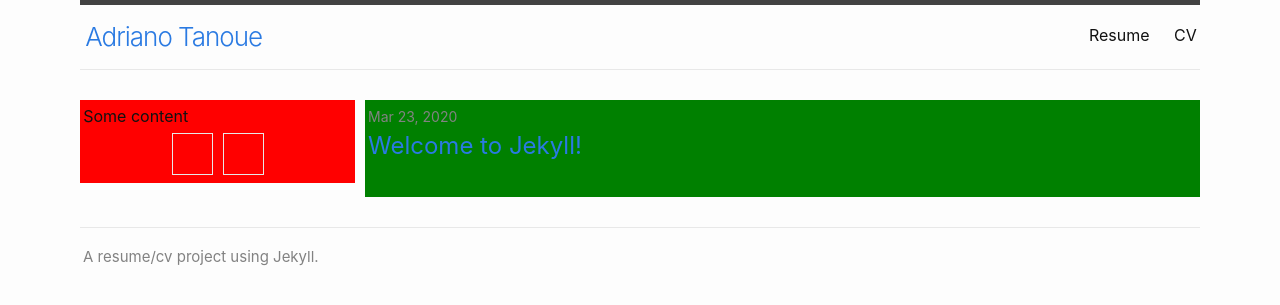
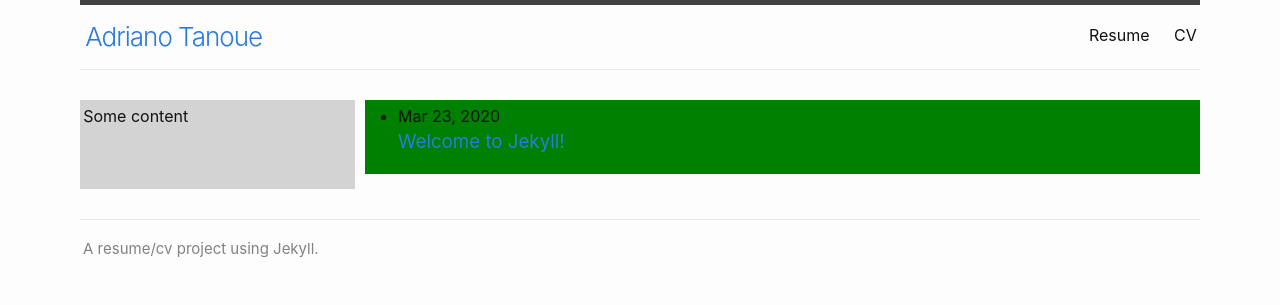
Before and after one commit to nu75h311/nu75h311.github.io, a Jekyll site: the page built from index.md, in a window 1280 px wide. Shown: the top 305 px of the page. Built offline with Jekyll 4.4.1, drawn with Linux system fonts in a browser that asks for light colours.

Commit message:
social icons

```diff
--- a/_includes/social.html
+++ b/_includes/social.html
@@ -2,12 +2,12 @@
 
 <ul class="social-media-list">
   {%- if social.github -%}<li><a rel="me" href="https://github.com/{{ social.github | cgi_escape | escape }}"
-      title="{{ social.github | escape }}"><svg class="svg-icon grey">
+      title="{{ social.github | escape }}"><svg class="svg-icon">
         <use xlink:href="{{ '/assets/minima-social-icons.svg#github' | relative_url }}"></use>
       </svg></a></li>{%- endif -%}
   {%- if social.linkedin -%}<li><a rel="me"
       href="https://www.linkedin.com/in/{{ social.linkedin | cgi_escape | escape }}"
-      title="{{ social.linkedin | escape }}"><svg class="svg-icon grey">
+      title="{{ social.linkedin | escape }}"><svg class="svg-icon">
         <use xlink:href="{{ '/assets/minima-social-icons.svg#linkedin' | relative_url }}"></use>
       </svg></a></li>{%- endif -%}
 </ul>
--- a/_sass/minima/_base.scss
+++ b/_sass/minima/_base.scss
@@ -228,28 +228,21 @@ pre {
  * Wrapper
  */
 .wrapper {
-  width  : 100%;
+  width: 100%;
 }
 
 
 /**
  * Icons
  */
-
-.orange {
-  color: #f66a0a;
-}
-
-.grey {
-  color: #828282;
-}
-
 .svg-icon {
-  width         : 16px;
-  height        : 16px;
+  width         : 20px;
+  height        : 20px;
+  transform     : scale(2);
   display       : inline-block;
+  color         : $that-orange;
   fill          : currentColor;
-  padding       : 5px 3px 2px 5px;
+  padding       : 7px 3px 2px 7px;
   vertical-align: text-bottom;
 }
 
--- a/_sass/minima/_layout.scss
+++ b/_sass/minima/_layout.scss
@@ -2,7 +2,7 @@
  * Page content
  */
 .page-content {
-  width       : 70em;
+  width       : $max-width;
   margin-left : auto;
   margin-right: auto;
   padding     : $spacing-unit 0;
@@ -12,7 +12,7 @@
  * Site header
  */
 .site-header {
-  width        : 70em;
+  width        : $max-width;
   margin-left  : auto;
   margin-right : auto;
   border-top   : 5px solid $brand-color-dark;
@@ -94,7 +94,7 @@
  * Site footer
  */
 .site-footer {
-  width        : 70em;
+  width        : $max-width;
   margin-left  : auto;
   margin-right : auto;
   border-top: 1px solid $brand-color-light;
@@ -123,96 +123,96 @@
 }
 
 
-.page-heading {
-  @include relative-font-size(2);
-}
+// .page-heading {
+//   @include relative-font-size(2);
+// }
 
-.post-list-heading {
-  @include relative-font-size(1.75);
-}
+// .post-list-heading {
+//   @include relative-font-size(1.75);
+// }
 
-.post-list {
-  margin-left: 0;
-  list-style : none;
+// .post-list {
+//   margin-left: 0;
+//   list-style : none;
 
-  >li {
-    margin-bottom: $spacing-unit;
-  }
-}
+//   >li {
+//     margin-bottom: $spacing-unit;
+//   }
+// }
 
-.post-meta {
-  font-size: $small-font-size;
-  color    : $brand-color;
-}
+// .post-meta {
+//   font-size: $small-font-size;
+//   color    : $brand-color;
+// }
 
-.post-link {
-  display: block;
-  @include relative-font-size(1.5);
-}
+// .post-link {
+//   display: block;
+//   @include relative-font-size(1.5);
+// }
 
 
 
-/**
- * Posts
- */
-.post-header {
-  margin-bottom: $spacing-unit;
-}
+// /**
+//  * Posts
+//  */
+// .post-header {
+//   margin-bottom: $spacing-unit;
+// }
 
-.post-title,
-.post-content h1 {
-  @include relative-font-size(2.625);
-  letter-spacing: -1px;
-  line-height   : 1.15;
+// .post-title,
+// .post-content h1 {
+//   @include relative-font-size(2.625);
+//   letter-spacing: -1px;
+//   line-height   : 1.15;
 
-  @media screen and (min-width: $on-large) {
-    @include relative-font-size(2.625);
-  }
-}
+//   @media screen and (min-width: $on-large) {
+//     @include relative-font-size(2.625);
+//   }
+// }
 
-.post-content {
-  margin-bottom: $spacing-unit;
+// .post-content {
+//   margin-bottom: $spacing-unit;
 
-  h1,
-  h2,
-  h3 {
-    margin-top: $spacing-unit * 2
-  }
+//   h1,
+//   h2,
+//   h3 {
+//     margin-top: $spacing-unit * 2
+//   }
 
-  h4,
-  h5,
-  h6 {
-    margin-top: $spacing-unit
-  }
+//   h4,
+//   h5,
+//   h6 {
+//     margin-top: $spacing-unit
+//   }
 
-  h2 {
-    @include relative-font-size(1.75);
+//   h2 {
+//     @include relative-font-size(1.75);
 
-    @media screen and (min-width: $on-large) {
-      @include relative-font-size(2);
-    }
-  }
+//     @media screen and (min-width: $on-large) {
+//       @include relative-font-size(2);
+//     }
+//   }
 
-  h3 {
-    @include relative-font-size(1.375);
+//   h3 {
+//     @include relative-font-size(1.375);
 
-    @media screen and (min-width: $on-large) {
-      @include relative-font-size(1.625);
-    }
-  }
+//     @media screen and (min-width: $on-large) {
+//       @include relative-font-size(1.625);
+//     }
+//   }
 
-  h4 {
-    @include relative-font-size(1.25);
-  }
+//   h4 {
+//     @include relative-font-size(1.25);
+//   }
 
-  h5 {
-    @include relative-font-size(1.125);
-  }
+//   h5 {
+//     @include relative-font-size(1.125);
+//   }
 
-  h6 {
-    @include relative-font-size(1.0625);
-  }
-}
+//   h6 {
+//     @include relative-font-size(1.0625);
+//   }
+// }
 
 
 .social-media-list {
@@ -230,10 +230,10 @@
     a {
       display: block;
       padding: $spacing-unit / 4;
-      border : 1px solid $brand-color-light;
+      border : 1px solid transparent;
 
       &:hover {
-        border-color: darken($brand-color-light, 10%)
+        border-color: $that-orange
       }
     }
   }
@@ -241,34 +241,34 @@
 
 
 
-/**
- * Pagination navbar
- */
-.pagination {
-  margin-bottom: $spacing-unit;
-  @extend .social-media-list;
+// /**
+//  * Pagination navbar
+//  */
+// .pagination {
+//   margin-bottom: $spacing-unit;
+//   @extend .social-media-list;
 
-  li {
+//   li {
 
-    a,
-    div {
-      min-width : 41px;
-      text-align: center;
-      box-sizing: border-box;
-    }
+//     a,
+//     div {
+//       min-width : 41px;
+//       text-align: center;
+//       box-sizing: border-box;
+//     }
 
-    div {
-      display: block;
-      padding: $spacing-unit / 4;
-      border : 1px solid transparent;
+//     div {
+//       display: block;
+//       padding: $spacing-unit / 4;
+//       border : 1px solid transparent;
 
-      &.pager-edge {
-        color : darken($brand-color-light, 5%);
-        border: 1px dashed;
-      }
-    }
-  }
-}
+//       &.pager-edge {
+//         color : darken($brand-color-light, 5%);
+//         border: 1px dashed;
+//       }
+//     }
+//   }
+// }
 
 
 
--- a/_sass/minima/custom-styles.scss
+++ b/_sass/minima/custom-styles.scss
@@ -11,7 +11,7 @@
     float           : left;
     width           : 24%;
     padding         : 0.2em;
-    background-color: red;
+    background-color: lightgrey
 }
 
 .col-2 {
--- a/_sass/minima/initialize.scss
+++ b/_sass/minima/initialize.scss
@@ -4,29 +4,32 @@
 
 $base-font-family: -apple-system, BlinkMacSystemFont, "Segoe UI", "Segoe UI Symbol", "Segoe UI Emoji", "Apple Color Emoji", Roboto, Helvetica, Arial, sans-serif !default;
 $code-font-family: "Menlo", "Inconsolata", "Consolas", "Roboto Mono", "Ubuntu Mono", "Liberation Mono", "Courier New", monospace;
-$base-font-size:   16px !default;
+$base-font-size  : 16px !default;
 $base-font-weight: 400 !default;
-$small-font-size:  $base-font-size * 0.875 !default;
+$small-font-size : $base-font-size * 0.875 !default;
 $base-line-height: 1.5 !default;
+$max-width       : 70em;
 
-$spacing-unit:     30px !default;
+$that-orange: #f16d47;
+
+$spacing-unit: 30px !default;
 
 $table-text-align: left !default;
 
 // Width of the content area
-$content-width:    800px !default;
+$content-width: 800px !default;
 
-$on-palm:          600px !default;
-$on-laptop:        800px !default;
+$on-palm  : 600px !default;
+$on-laptop: 800px !default;
 
-$on-medium:        $on-palm !default;
-$on-large:         $on-laptop !default;
+$on-medium: $on-palm !default;
+$on-large : $on-laptop !default;
 
 // Use media queries like this:
 // @include media-query($on-palm) {
 //   .wrapper {
 //     padding-right: $spacing-unit / 2;
-//     padding-left: $spacing-unit / 2;
+//     padding-left : $spacing-unit / 2;
 //   }
 // }
 // Notice the following mixin uses max-width, in a deprecated, desktop-first
@@ -42,9 +45,8 @@ $on-large:         $on-laptop !default;
 }
 
 // Import pre-styling-overrides hook and style-partials.
-@import
-  "minima/custom-variables", // Hook to override predefined variables.
-  "minima/base",             // Defines element resets.
-  "minima/layout",           // Defines structure and style based on CSS selectors.
-  "minima/custom-styles"     // Hook to override existing styles.
+@import "minima/custom-variables", // Hook to override predefined variables.
+"minima/base", // Defines element resets.
+"minima/layout", // Defines structure and style based on CSS selectors.
+"minima/custom-styles" // Hook to override existing styles.
 ;
```
